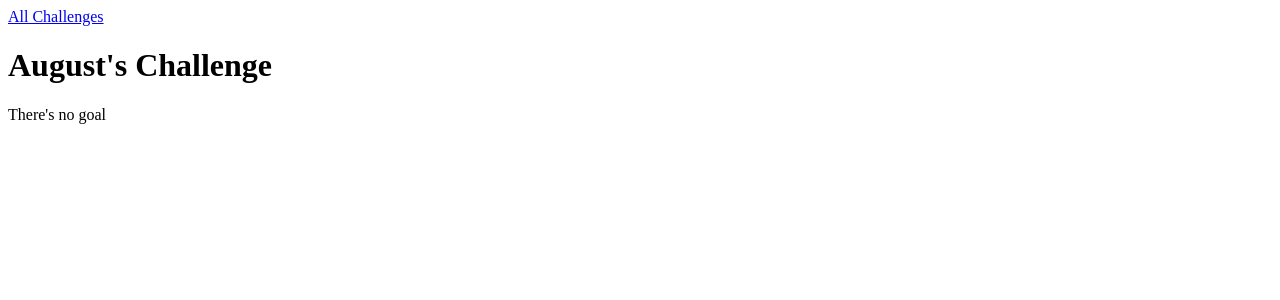
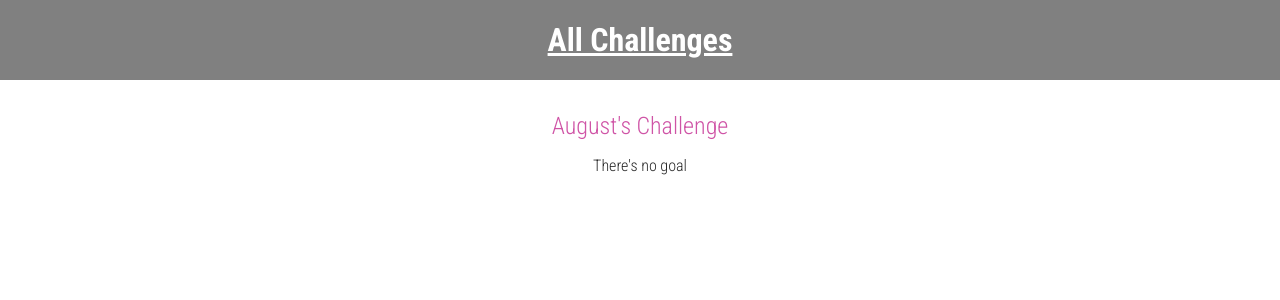
Before and after one commit to kalikokalikova/python-django-practical-guide, a Django app: page /challenges/august in a window 1280 px wide. Shown: the top 300 px of the page. Run offline with Django 4.2, Linux system fonts and the light colour scheme.

Commit message:
end of section 4

```diff
--- /dev/null
+++ b/monthly_challenges/challenges/static/challenges/challenge.css
@@ -0,0 +1,22 @@
+h1,
+h2 {
+  text-align: center;
+  color: rgb(40, 40, 40);
+}
+
+h1 {
+  font-size: 1.5rem;
+  margin: 2rem 0 1rem 0;
+  font-weight: normal;
+  color: #cf54a6;
+}
+
+h2 {
+  font-size: 3rem;
+  font-weight: bold;
+}
+
+.fallback {
+  text-align: center;
+  color: rgb(40, 40, 40);
+}
--- /dev/null
+++ b/monthly_challenges/challenges/static/challenges/partials/header.css
@@ -0,0 +1,19 @@
+header {
+  width: 100%;
+  height: 5rem;
+  background-color: grey;
+}
+
+header nav {
+  width: 100%;
+  height: 100%;
+  display: flex;
+  justify-content: center;
+  align-items: center;
+}
+
+header nav a {
+  color: white;
+  font-size: 2rem;
+  font-weight: bold;
+}
--- a/monthly_challenges/challenges/templates/challenges/challenge.html
+++ b/monthly_challenges/challenges/templates/challenges/challenge.html
@@ -1,8 +1,20 @@
-{% extends 'base.html' %} {% block page_title%} {{ month|title }} {% endblock %}
-{% block content %} {% include 'challenges/partials/header.html' %}
-<h1>{{ month|title }}'s Challenge</h1>
-{% if goal %}
-<h2>{{ goal }}</h2>
-{% else %}
-<p>There's no goal</p>
-{% endif %} {% endblock %}
+{% extends "base.html" %}
+{% load static %}
+{% block page_title%} {{ month|title }} {% endblock %}
+
+{% block css_files %}
+  <link rel="stylesheet" href="{% static "challenges/challenge.css"%}">
+  <link rel="stylesheet" href="{% static "challenges/partials/header.css"%}">
+{% endblock %}
+
+{% block content %}
+{% include 'challenges/partials/header.html' %}
+
+  <h1>{{ month|title }}'s Challenge</h1>
+  {% if goal %}
+  <h2>{{ goal }}</h2>
+  {% else %}
+  <p class="fallback">There's no goal</p>
+  {% endif %}
+
+{% endblock %}
--- a/monthly_challenges/monthly_challenges/templates/base.html
+++ /dev/null
@@ -1,11 +0,0 @@
-<!DOCTYPE html>
-<html lang="en">
-  <head>
-    <meta charset="UTF-8" />
-    <meta name="viewport" content="width=device-width, initial-scale=1.0" />
-    <title>{% block page_title %}Default Name {% endblock %}</title>
-  </head>
-  <body>
-    {% block content %}fall back content{% endblock %}
-  </body>
-</html>
--- /dev/null
+++ b/monthly_challenges/static/styles.css
@@ -0,0 +1,9 @@
+@import url('https://fonts.googleapis.com/css2?family=Roboto+Condensed:ital,wght@0,300;0,700;1,300&display=swap');
+
+html {
+  font-family: 'Roboto Condensed', sans-serif;
+}
+
+body {
+  margin: 0;
+}
--- /dev/null
+++ b/monthly_challenges/templates/base.html
@@ -0,0 +1,15 @@
+{% load static %}
+
+<!DOCTYPE html>
+<html lang="en">
+  <head>
+    <meta charset="UTF-8" />
+    <meta name="viewport" content="width=device-width, initial-scale=1.0" />
+    <title>{% block page_title %}My Challenges{% endblock %}</title>
+    <link rel="stylesheet" href="{% static "styles.css" %}">
+    {% block css_files%}{% endblock %}
+  </head>
+  <body>
+    {% block content %}{% endblock %}
+  </body>
+</html>
```
Also changed, not shown: monthly_challenges/challenges/static/challenges/challenges.css (added, +32 -0 lines), monthly_challenges/challenges/templates/challenges/index.html (+8 -0 lines), monthly_challenges/monthly_challenges/settings.py (+6 -2 lines), monthly_challenges/templates/404.html (renamed from monthly_challenges/monthly_challenges/templates/404.html).
